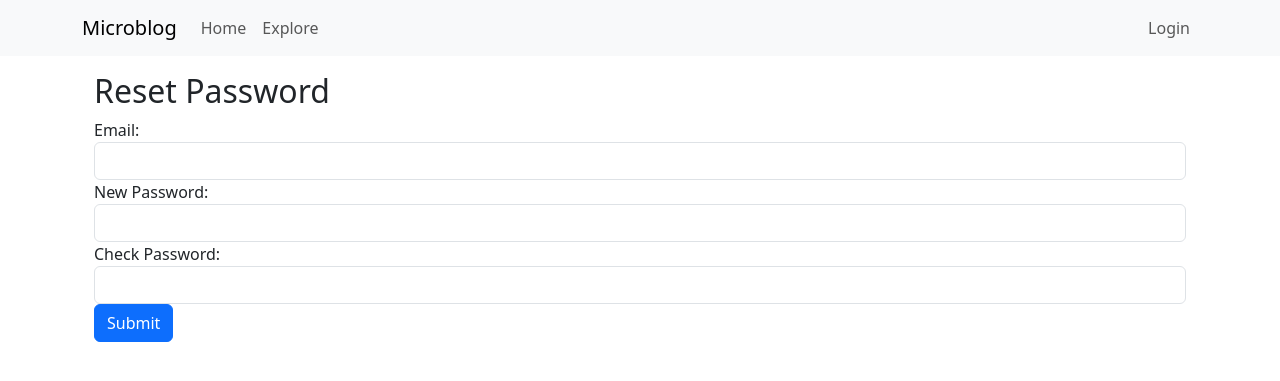
After one commit to CodeShibaGo/m3-week-07-Anna0118, a Flask app: page /reset_password in a window 1280 px wide. The commit adds this page. Shown: the top 381 px of the page. Run offline with Flask 3, Linux system fonts and the light colour scheme; some libraries are stand-ins or nearby versions.

Commit message:
add reset password

```diff
--- a/microblog/app/routes.py
+++ b/microblog/app/routes.py
@@ -110,6 +110,30 @@ def logout():
     return redirect(url_for('login'))
 
 
+#忘記密碼(不需寄驗證信版)
+@app.route('/reset_password', methods=['GET', 'POST'])
+def reset_password():
+    if request.method == 'POST':
+        email = request.form.get('email')
+        user = User.query.filter_by(email=email).first()
+        if not user:
+            flash('No account found with that email.')
+            return redirect(url_for('reset_password'))
+
+        password_new = request.form.get('password_new')
+        password_check = request.form.get('password_check')
+
+        if password_new != password_check:
+            flash('Passwords do not match.')
+            return redirect(url_for('reset_password'))
+
+        user.password_hash = generate_password_hash(password_new)
+        db.session.commit()
+
+        flash('Your password has been reset.')
+        return redirect(url_for('login'))
+    return render_template('reset_password.html', title='Reset Password')
+
 # 個人頁面
 @app.route('/user/<username>')
 @login_required
--- a/microblog/app/templates/login.html
+++ b/microblog/app/templates/login.html
@@ -17,7 +17,7 @@
       <button type="submit" class="btn btn-primary">Log in</button>
       <div class="mt-3">
         <p>New User? <a href="{{ url_for('register') }}" class="btn btn-outline-primary">Click to Register</a></p>
-        <p>Forgot Your Password? <a href="#" class="btn btn-light">Click to Reset It</a></p>
+        <p>Forgot Your Password? <a href="{{ url_for('reset_password') }}" class="btn btn-light">Click to Reset It</a></p>
       </div>
     </form>
   </div>
--- /dev/null
+++ b/microblog/app/templates/reset_password.html
@@ -0,0 +1,30 @@
+{% extends "base.html" %}
+
+{% block content %}
+
+<body>
+    <div class="container">
+        <h2>{{ title }}</h2>
+        <form method="POST">
+            <input type="hidden" name="csrf_token" value="{{ csrf_token() }}" />
+            <div class="form-group">
+                <label for="Email">Email:</label>
+                <input type="email" class="form-control" id="email" name="email" required>
+            </div>
+            <div class="form-group">
+                <label for="password_new">New Password:</label>
+                <input type="password" class="form-control" id="password_new" name="password_new" required>
+            </div>
+            <div class="form-group">
+                <label for="password_check">Check Password:</label>
+                <input type="password" class="form-control" id="password_check" name="password_check" required>
+            </div>
+            <button type="submit" class="btn btn-primary">Submit</button>
+        </form>
+        <script src="https://cdn.jsdelivr.net/npm/bootstrap@5.3.2/dist/js/bootstrap.bundle.min.js"
+            integrity="sha384-C6RzsynM9kWDrMNeT87bh95OGNyZPhcTNXj1NW7RuBCsyN/o0jlpcV8Qyq46cDfL" crossorigin="anonymous">
+            </script>
+    </div>
+</body>
+
+{% endblock %}
```
